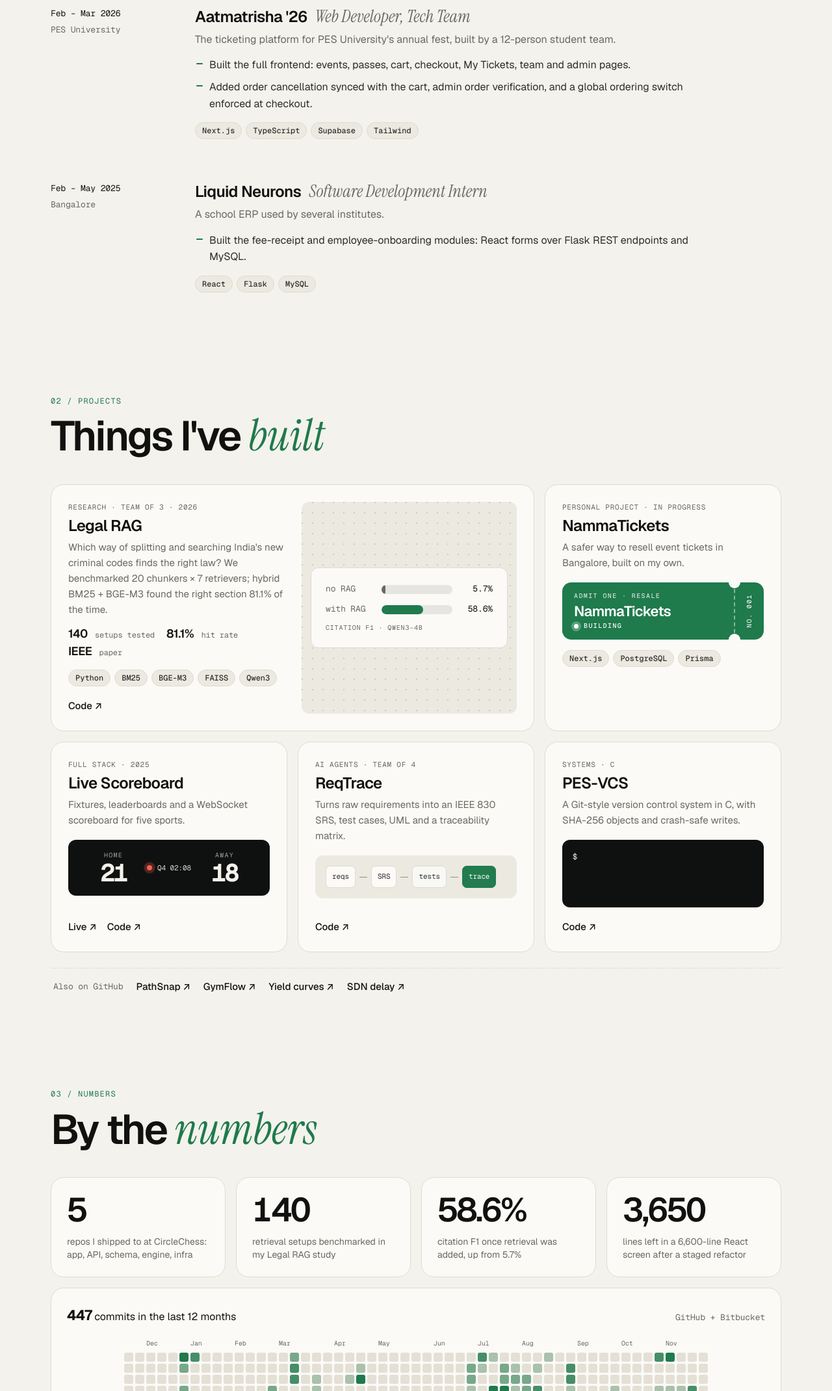
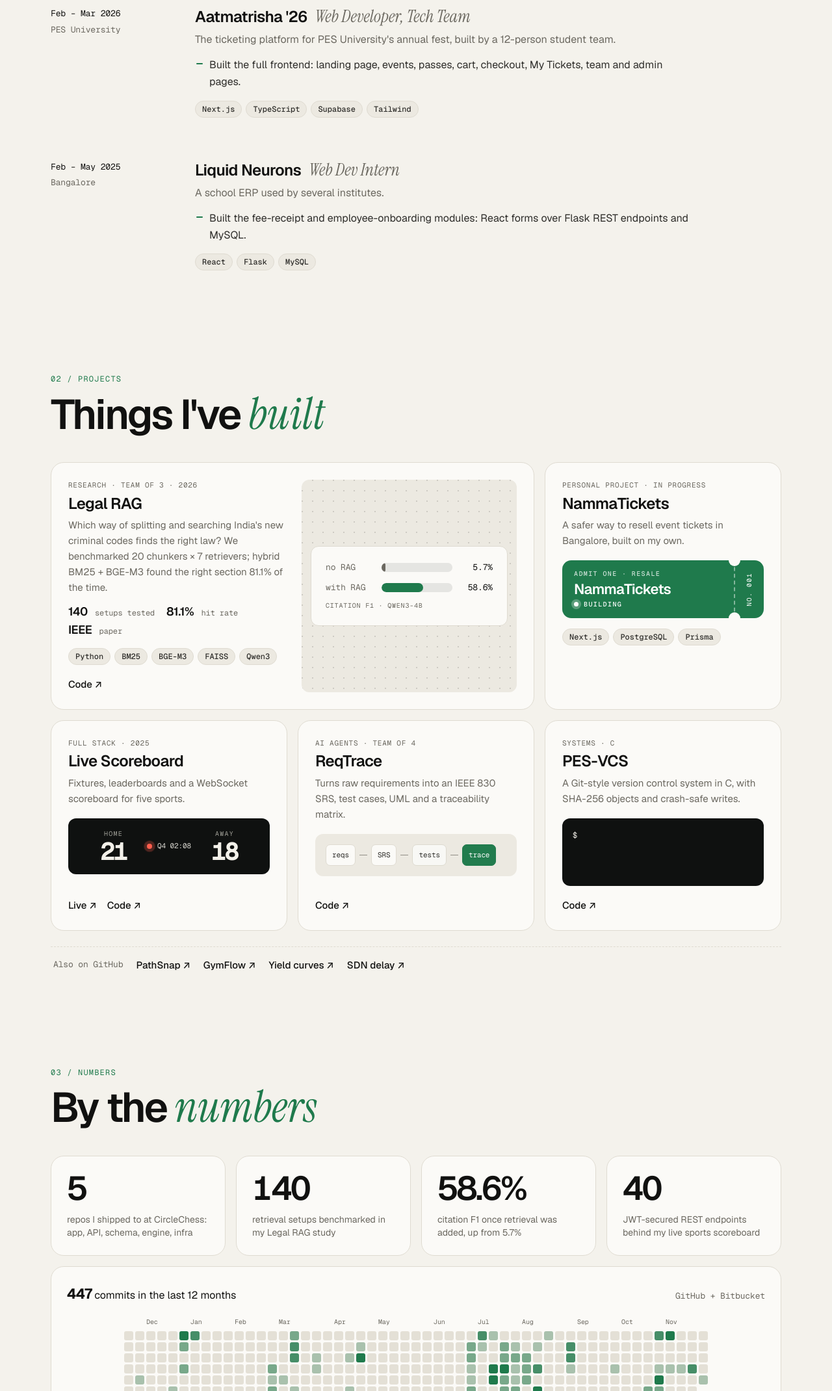
Before and after one commit to ASHWINANAND19/ASHWINANAND19.github.io, a plain HTML site: page index.html in a window 1280 px wide. Shown: the part 1560-3700 px from the top of the page at 65% size. Drawn offline with nearby package versions, Linux system fonts and the light colour scheme; animation ran at ten frames a second.

Commit message:
Sync with the final resume: new PDF, Web Dev Intern titles, leaner Aatmatrisha

```diff
--- a/index.html
+++ b/index.html
@@ -173,8 +173,7 @@
             <h3>Aatmatrisha '26 <span class="job__role">Web Developer, Tech Team</span></h3>
             <p class="job__lede">The ticketing platform for PES University's annual fest, built by a 12-person student team.</p>
             <ul class="ticks">
-              <li>Built the full frontend: events, passes, cart, checkout, My Tickets, team and admin pages.</li>
-              <li>Added order cancellation synced with the cart, admin order verification, and a global ordering switch enforced at checkout.</li>
+              <li>Built the full frontend: landing page, events, passes, cart, checkout, My Tickets, team and admin pages.</li>
             </ul>
             <ul class="chips"><li>Next.js</li><li>TypeScript</li><li>Supabase</li><li>Tailwind</li></ul>
           </div>
@@ -186,7 +185,7 @@
             <span class="muted">Bangalore</span>
           </div>
           <div class="job__body">
-            <h3>Liquid Neurons <span class="job__role">Software Development Intern</span></h3>
+            <h3>Liquid Neurons <span class="job__role">Web Dev Intern</span></h3>
             <p class="job__lede">A school ERP used by several institutes.</p>
             <ul class="ticks">
               <li>Built the fee-receipt and employee-onboarding modules: React forms over Flask REST endpoints and MySQL.</li>
@@ -304,8 +303,8 @@
           <p class="tile__label">citation F1 once retrieval was added, up from 5.7%</p>
         </div>
         <div class="tile spot reveal">
-          <p class="tile__value" data-count="3650" data-from="6600">3,650</p>
-          <p class="tile__label">lines left in a 6,600-line React screen after a staged refactor</p>
+          <p class="tile__value" data-count="40">40</p>
+          <p class="tile__label">JWT-secured REST endpoints behind my live sports scoreboard</p>
         </div>
       </div>
 
```
Also changed, not shown: 1 other file.
